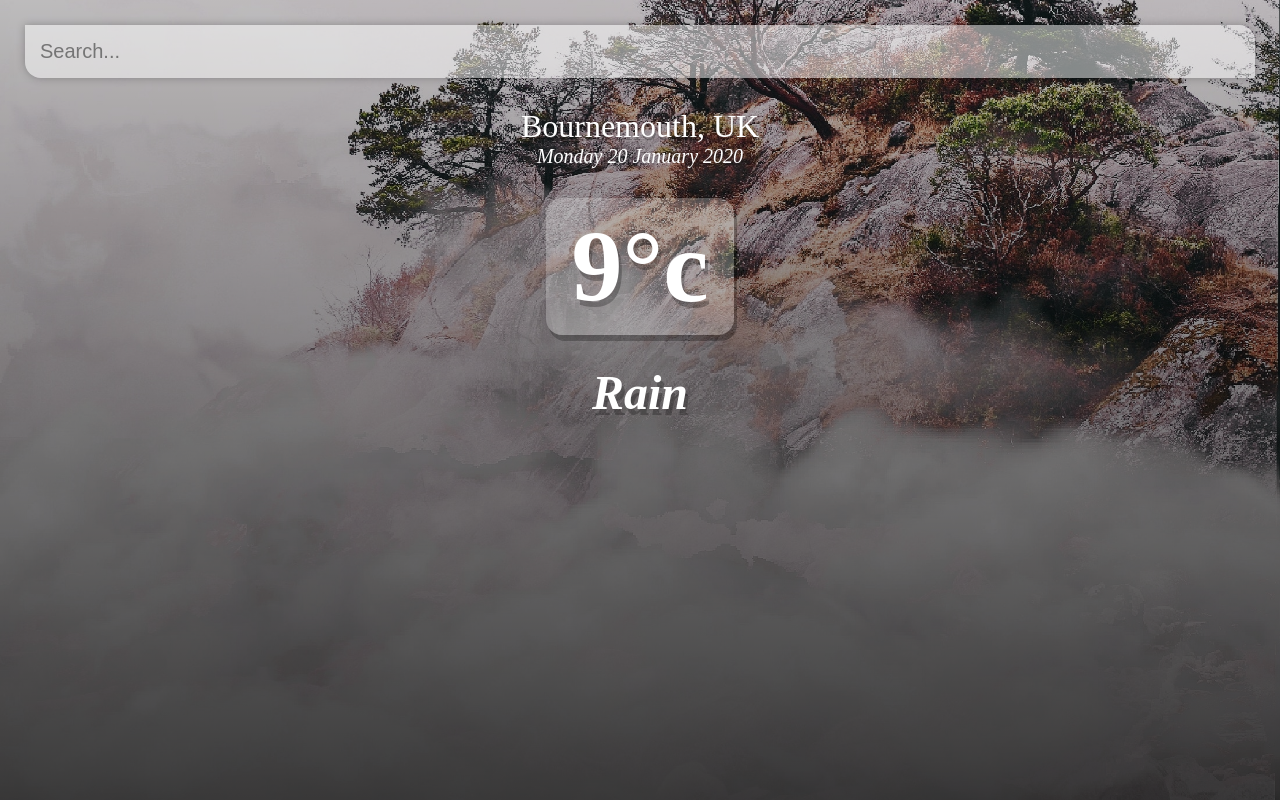
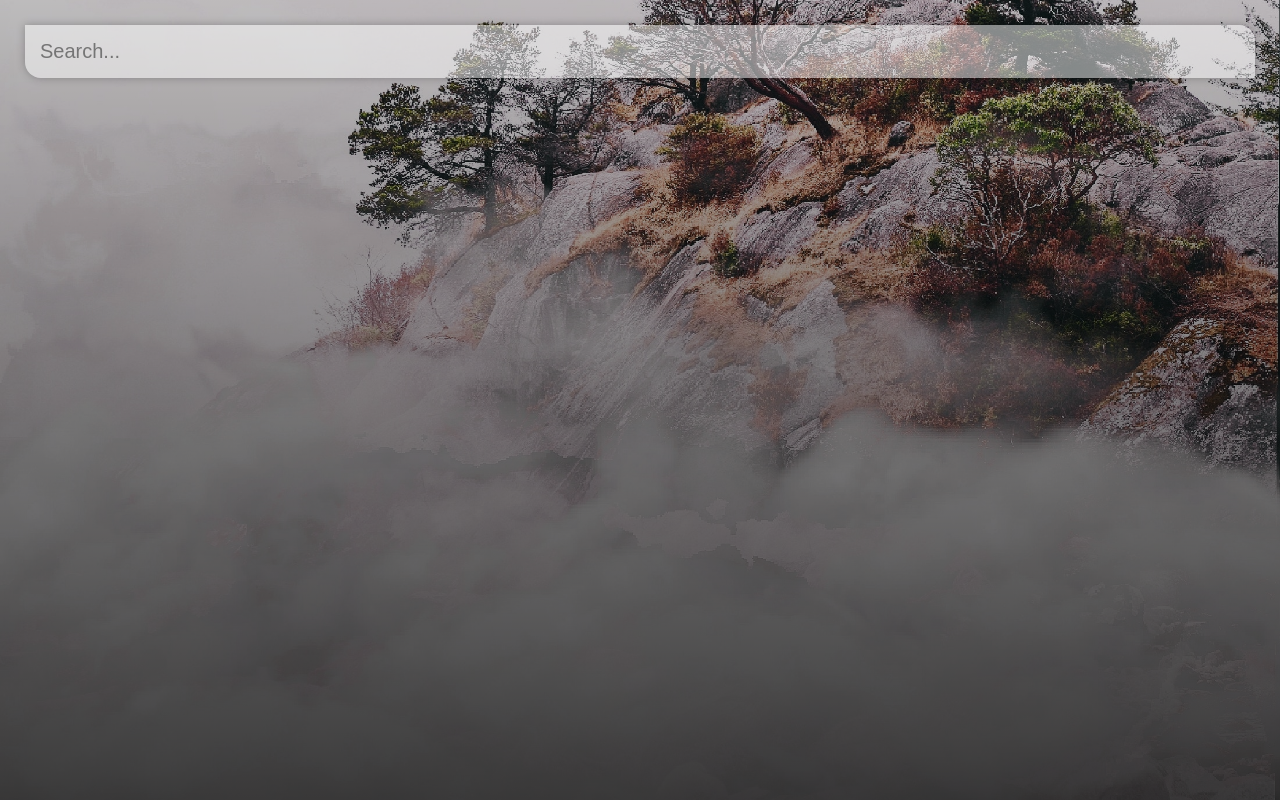
Before and after one commit to rrrichard/weather-app-vue, a Vue app: page / in a window 1280 px wide. Built offline with nearby package versions, Linux system fonts and the light colour scheme.

Commit message:
basic functionality completed

```diff
--- a/src/App.vue
+++ b/src/App.vue
@@ -2,18 +2,27 @@
   <div id="app">
     <main>
       <div class="search-box">
-        <input type="text" class="search-bar" placeholder="Search..." />
+        <input
+          type="text"
+          class="search-bar"
+          placeholder="Search..."
+          v-model="query"
+          @keyup.enter="fetchWeather()"
+        />
       </div>
 
-      <div class="weather-wrap">
+      <div class="weather-wrap" v-if="typeof weather.main != 'undefined'">
+        <!-- <pre>
+        {{ weather}}
+        </pre>-->
         <div class="location-box">
-          <div class="location">Bournemouth, UK</div>
+          <div class="location">{{ weather.name }}, {{ weather.sys.country }}</div>
           <div class="date">Monday 20 January 2020</div>
         </div>
 
         <div class="weather-box">
-          <div class="temp">9°c</div>
-          <div class="weather">Rain</div>
+          <div class="temp">{{ Math.round(weather.main.temp) }}°c</div>
+          <div class="weather">{{ weather.weather[0].main }}</div>
         </div>
       </div>
     </main>
@@ -27,7 +36,26 @@
   data() {
     return {
       api_key: "a5994bb9a09a7e631a3de6ef00177d0e",
+      url_base: "https://api.openweathermap.org/data/2.5/",
+      query: "",
+      weather: {},
     };
+  },
+  methods: {
+    fetchWeather() {
+      fetch(
+        `${this.url_base}weather?q=${this.query}&units=metric&appid=${this.api_key}`
+      )
+        .then((res) => {
+          return res.json();
+        })
+        .then(this.setResults);
+    },
+    setResults(results) {
+      this.weather = results;
+      // console.log(this.weather);
+    },
+    dateBuilder() {},
   },
 };
 </script>
```
